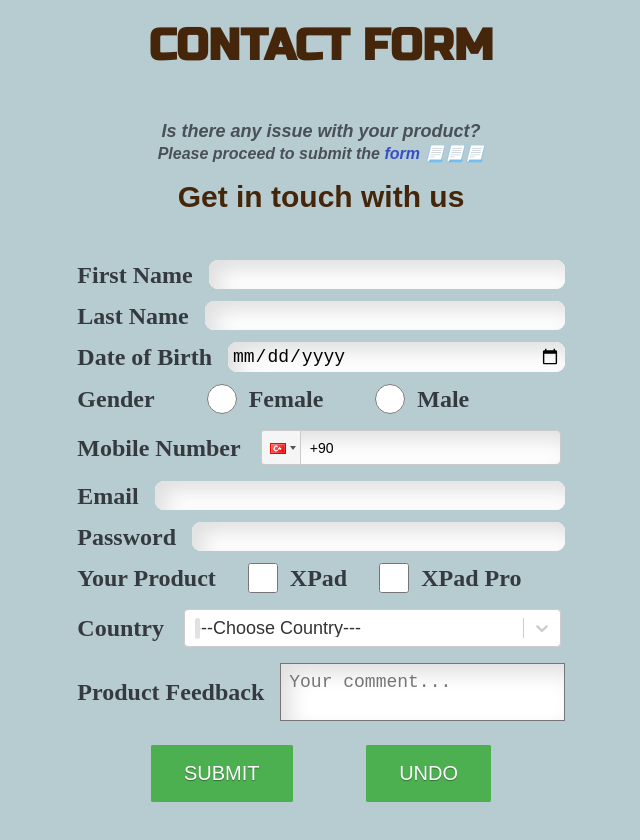
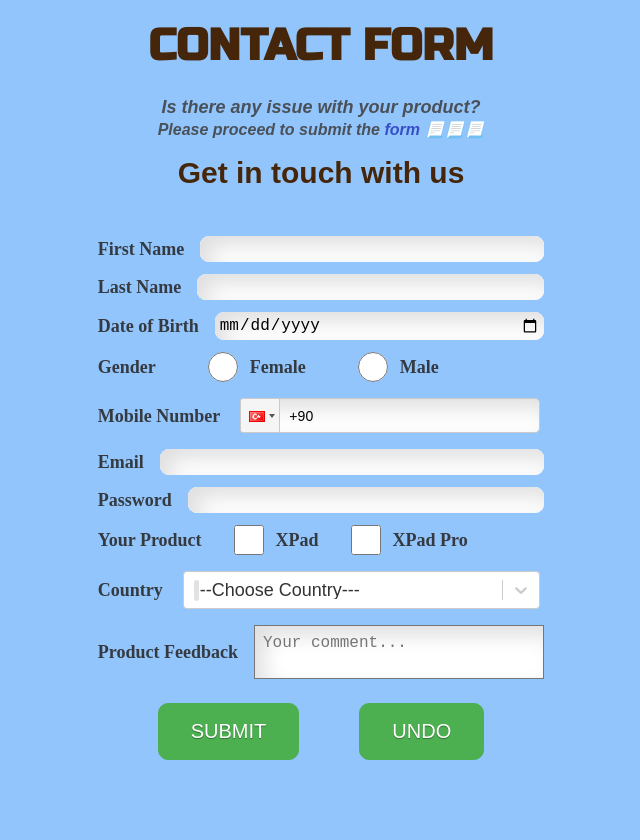
Before and after one commit to okanozman-create/contact-form-reactjs, a React (Create React App) app: page / in a window 1280 px wide. Shown: the top 840 px of the page, without its empty margins (319-959 px from the left). After the commit the page ends 808 px from the top, so only its background shows below. Built offline with nearby package versions, Linux system fonts and the light colour scheme; no server answers; a web font is replaced by a local one.

Commit message:
Updated CSS

```diff
--- a/src/components/Form.js
+++ b/src/components/Form.js
@@ -273,10 +273,10 @@ export default function Form({
           </div>
 
           <div className="btn-container">
-            <button className="submit" type="submit">
+            <button className="submit" type="submit" style={{ borderRadius: "10px" }} >
               Submit
             </button>
-            <button className="reset" type="reset" onClick={handleDeleteForm}>
+            <button className="reset" type="reset" onClick={handleDeleteForm} style={{ borderRadius: "10px" }}>
               Undo
             </button>
           </div>
--- a/src/index.css
+++ b/src/index.css
@@ -19,7 +19,7 @@ body {
   font-weight: 400;
   line-height: 1;
   color: #adb5bd;
-  background: #b7ccd0;
+  background:#93c5fd;
   display: flex;
   align-items: center;
   justify-content: center;
@@ -39,7 +39,7 @@ h1 {
   text-align: center;
   margin-top: 2.4rem;
   font-size: 4.4rem;
-  margin-bottom: 4.8rem;
+  margin-bottom: 2.4rem;
   font-weight: 700;
   color: #45260a;
   text-transform: uppercase;
@@ -97,7 +97,7 @@ h4 span {
 label {
   color: #343a40;
   font-weight: 700;
-  font-size: 2.4rem;
+  font-size: 1.8rem;
   font-family: "Rubik Bubles";
 }
 
@@ -105,7 +105,7 @@ input,
 textarea {
   flex: 1;
   padding: 0.4rem;
-  font-size: 1.8rem;
+  font-size: 1.6rem;
   box-shadow: inset 10px 10px 20px #e0e0e0, inset -10px -10px 20px #ffffff;
 }
 
```
